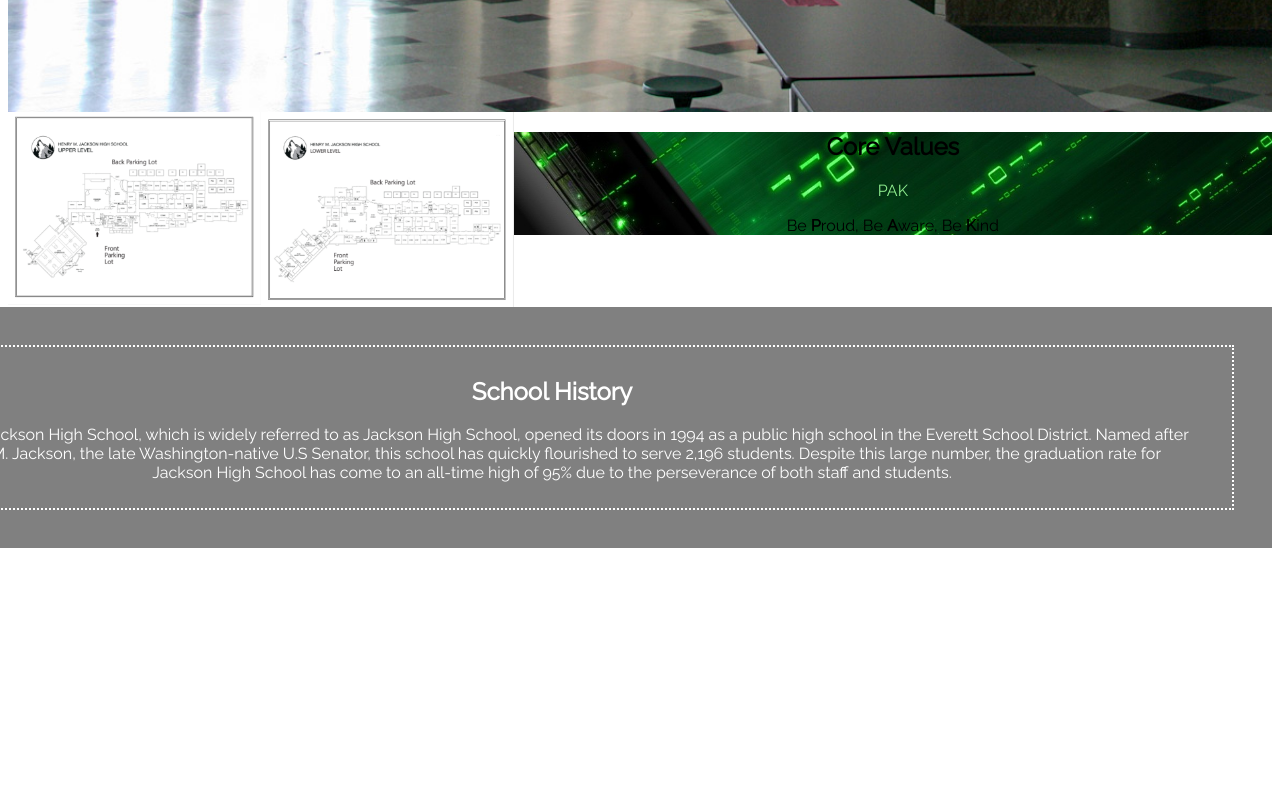
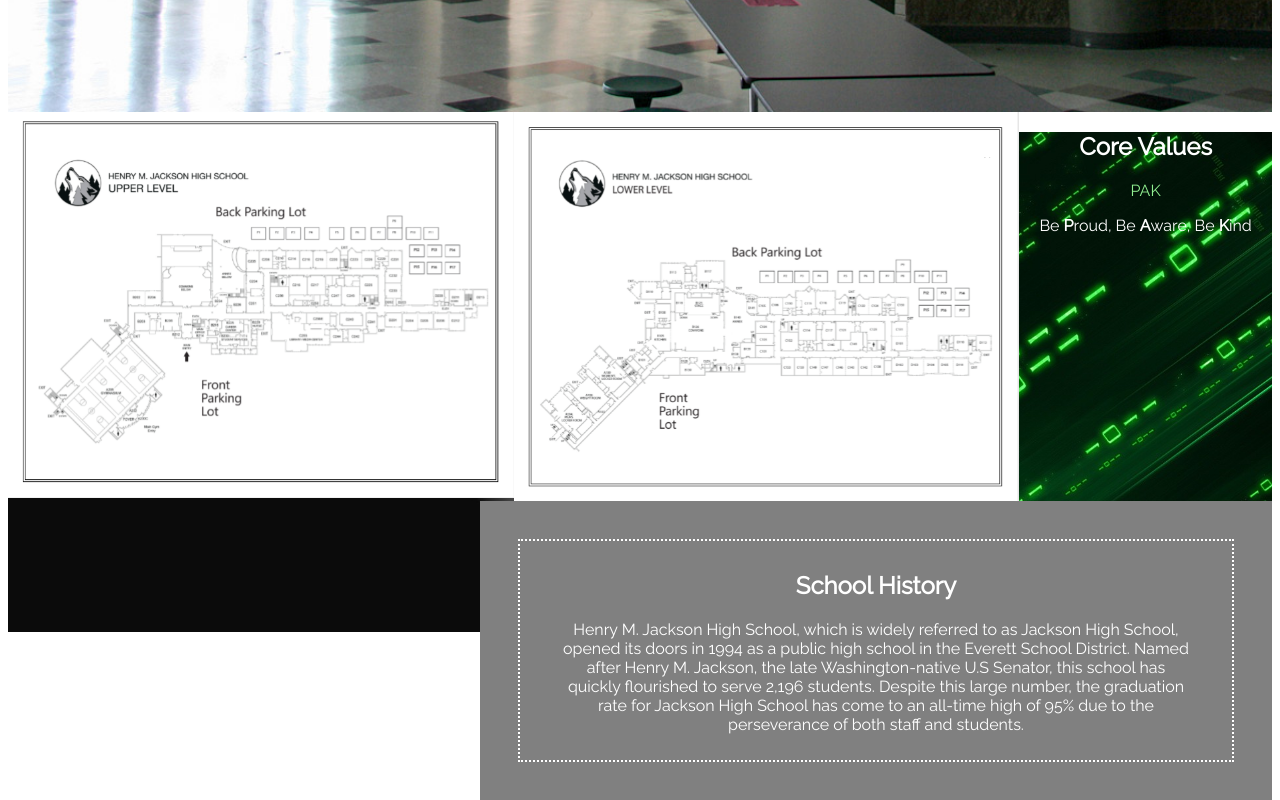
Before and after one commit to jhs11/jhs11.github.io, a plain HTML site: page index.html in a window 1280 px wide. Shown: the part 856-1656 px from the top of the page. Before the commit the page ends 1404 px from the top, so only its background shows below. Drawn offline with Linux system fonts and the light colour scheme.

Commit message:
Update index.css

```diff
--- a/index.css
+++ b/index.css
@@ -1,5 +1,5 @@
 .main-page{
-  background:url('../images/jhs.jpg') 50% 0 no-repeat fixed;
+  background:url('../images/jhs.jpg') hsl(0, 100%, 40%) 100% 0 no-repeat fixed;
 
  color: #fff;
 
@@ -30,11 +30,9 @@ strong .main-page{
   padding-right:80px;
   padding-bottom:50px;
   padding-left:80px;
-  width: 95%;
-  max-width: 100em;
+  width: 50%;
   margin: 0 auto;
   background-color: Gray;
-  width: 100vw;
   margin-left: -2.5%;
   outline: 2px dotted white;
   outline-offset: -2.5em;
@@ -56,20 +54,19 @@ h2 .box{
 
 #upper-map{
   float: left;
-  width: 20%;
-  height: 20%;
+  width: 40%;
+  height: 40%;
 }
 
 #lower-map{
   float: left;
-  width: 20%;
-  height: 20%;
+  width: 40%;
+  height: 40%;
 }
 .core-values{
-  background:url('../images/greenbackground.jpg');
-  min-height: 100%;
-  background-attachment: fixed;
-  background-position: center;
-  background-repeat: no-repeat;
+  background:url('../images/greenbackground.jpg') 100% 0 no-repeat fixed;
+  height: 500px;
+  color: white;
   background-size: cover;
+
 }
```
